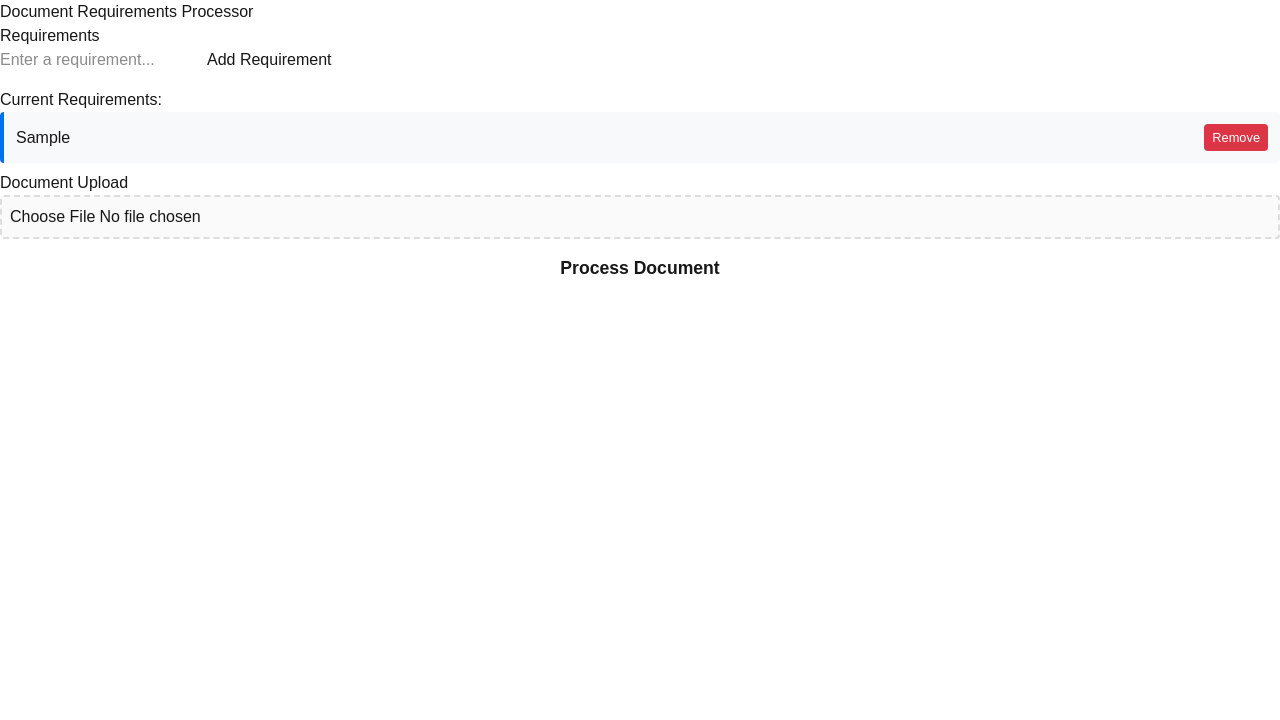
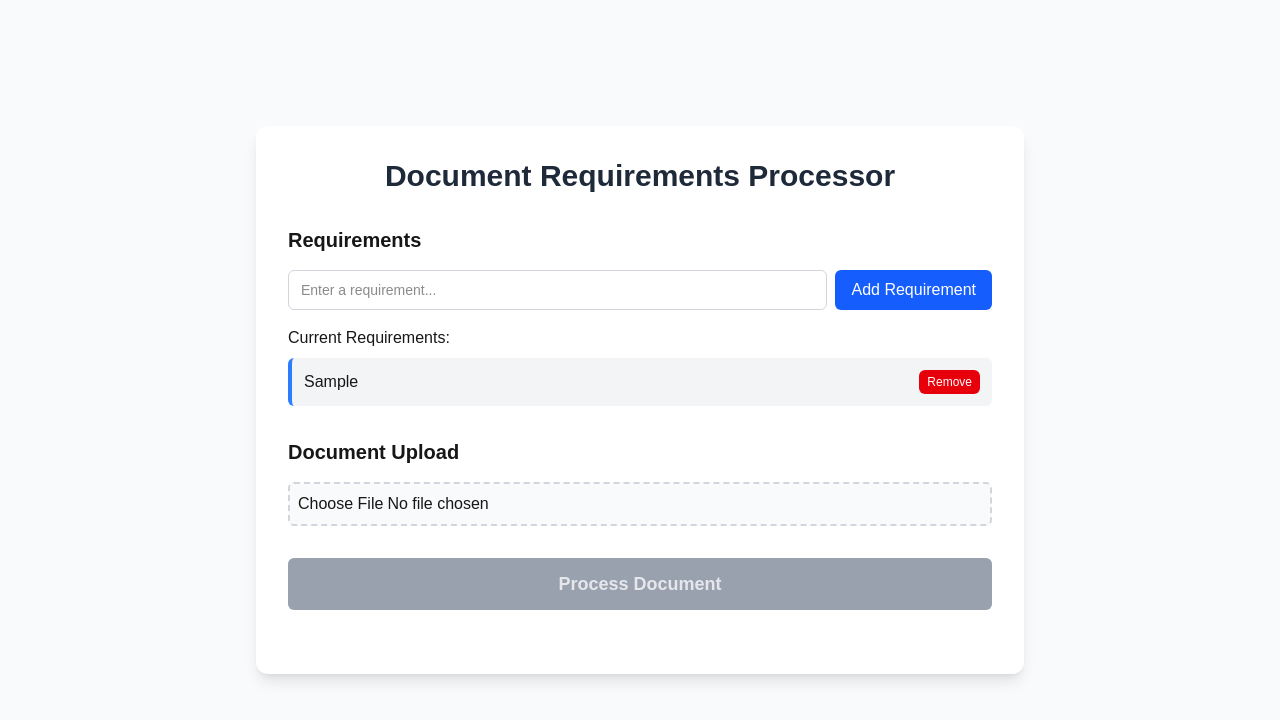
Before and after one commit to Mjahaha/Docutiser, a Next.js app: page / in a window 1280 px wide. Both pictures are taken after typing "Sample" into the empty fields and a click on the button "Add Requirement". Shown: the top 720 px of the page. Built offline with nearby package versions, Linux system fonts and the light colour scheme.

Commit message:
added comments, changed var names and adjusted stylings

```diff
--- a/src/app/index.jsx
+++ b/src/app/index.jsx
@@ -1,6 +1,5 @@
 'use client';
 import { useState } from 'react';
-import styles from './styles/Home.module.css';
 
 export default function Body() {
   const [requirements, setRequirements] = useState([]);
@@ -9,7 +8,6 @@ export default function Body() {
   const [isProcessing, setIsProcessing] = useState(false);
   const [result, setResult] = useState(null);
 
-  // Add a new requirement to the list
   const addRequirement = () => {
     if (currentRequirement.trim()) {
       setRequirements([...requirements, currentRequirement.trim()]);
@@ -17,18 +15,15 @@ export default function Body() {
     }
   };
 
-  // Remove a requirement from the list
   const removeRequirement = (index) => {
     setRequirements(requirements.filter((_, i) => i !== index));
   };
 
-  // Handle file selection
   const handleFileChange = (e) => {
     const file = e.target.files[0];
     setSelectedFile(file);
   };
 
-  // Process the document with requirements
   const processDocument = async () => {
     if (!selectedFile || requirements.length === 0) {
       alert('Please select a file and add at least one requirement');
@@ -43,7 +38,6 @@ export default function Body() {
       formData.append('document', selectedFile);
       formData.append('requirements', JSON.stringify(requirements));
 
-      console.log(JSON.stringify(requirements));
       const response = await fetch('api/process-document', {
         method: 'POST',
         body: formData,
@@ -64,38 +58,45 @@ export default function Body() {
   };
 
   return (
-    <div className={styles.container}>
-      <main className={styles.main}>
-        <h1 className={styles.title}>Document Requirements Processor</h1>
+    <div className="min-h-screen bg-gray-50 flex items-center justify-center p-6">
+      <main className="w-full max-w-3xl bg-white rounded-xl shadow-lg p-8">
+        <h1 className="text-3xl font-bold text-center mb-8 text-gray-800">
+          Document Requirements Processor
+        </h1>
 
         {/* Requirements Section */}
-        <div className={styles.section}>
-          <h2>Requirements</h2>
-          <div className={styles.inputGroup}>
+        <div className="mb-8">
+          <h2 className="text-xl font-semibold mb-4">Requirements</h2>
+          <div className="flex gap-2 mb-4">
             <input
               type="text"
               value={currentRequirement}
               onChange={(e) => setCurrentRequirement(e.target.value)}
               placeholder="Enter a requirement..."
-              className={styles.input}
+              className="flex-1 border border-gray-300 rounded-md px-3 py-2 text-sm focus:outline-none focus:ring-2 focus:ring-blue-500"
               onKeyPress={(e) => e.key === 'Enter' && addRequirement()}
             />
-            <button onClick={addRequirement} className={styles.button}>
+            <button
+              onClick={addRequirement}
+              className="px-4 py-2 bg-blue-600 text-white rounded-md hover:bg-blue-700"
+            >
               Add Requirement
             </button>
           </div>
 
-          {/* Requirements List */}
           {requirements.length > 0 && (
-            <div className={styles.requirementsList}>
-              <h3>Current Requirements:</h3>
-              <ul>
+            <div className="mt-4">
+              <h3 className="font-medium mb-2">Current Requirements:</h3>
+              <ul className="space-y-2">
                 {requirements.map((req, index) => (
-                  <li key={index} className={styles.requirementItem}>
-                    <span>{req}</span>
+                  <li
+                    key={index}
+                    className="flex justify-between items-center p-3 bg-gray-100 rounded-md border-l-4 border-blue-500"
+                  >
+                    <span className="flex-1">{req}</span>
                     <button
                       onClick={() => removeRequirement(index)}
-                      className={styles.removeButton}
+                      className="px-2 py-1 bg-red-600 text-white text-xs rounded-md hover:bg-red-700"
                     >
                       Remove
                     </button>
@@ -107,25 +108,31 @@ export default function Body() {
         </div>
 
         {/* File Upload Section */}
-        <div className={styles.section}>
-          <h2>Document Upload</h2>
+        <div className="mb-8">
+          <h2 className="text-xl font-semibold mb-4">Document Upload</h2>
           <input
             type="file"
             onChange={handleFileChange}
-            className={styles.fileInput}
             accept=".pdf,.doc,.docx,.txt"
+            className="w-full p-2 border-2 border-dashed border-gray-300 rounded-md bg-gray-50 hover:border-blue-500"
           />
           {selectedFile && (
-            <p className={styles.fileName}>Selected: {selectedFile.name}</p>
+            <p className="mt-2 text-sm italic text-gray-600">
+              Selected: {selectedFile.name}
+            </p>
           )}
         </div>
 
         {/* Process Button */}
-        <div className={styles.section}>
+        <div className="mb-8">
           <button
             onClick={processDocument}
             disabled={isProcessing || !selectedFile || requirements.length === 0}
-            className={`${styles.button} ${styles.processButton}`}
+            className={`w-full py-3 text-lg font-bold rounded-md ${
+              isProcessing || !selectedFile || requirements.length === 0
+                ? 'bg-gray-400 text-gray-200 cursor-not-allowed'
+                : 'bg-blue-600 text-white hover:bg-blue-700'
+            }`}
           >
             {isProcessing ? 'Processing...' : 'Process Document'}
           </button>
@@ -133,16 +140,18 @@ export default function Body() {
 
         {/* Results Section */}
         {result && (
-          <div className={styles.section}>
-            <h2>Results</h2>
-            <div className={styles.results}>
+          <div className="mt-8">
+            <h2 className="text-xl font-semibold mb-4">Results</h2>
+            <div className="mt-2">
               {result.error ? (
-                <div className={styles.error}>
+                <div className="p-4 rounded-md border bg-red-100 border-red-300 text-red-800">
                   <strong>Error:</strong> {result.error}
                 </div>
               ) : (
-                <div className={styles.success}>
-                  <pre>{result.output}</pre>
+                <div className="p-4 rounded-md border bg-green-100 border-green-300 text-green-800">
+                  <pre className="whitespace-pre-wrap break-words m-0">
+                    {result.output}
+                  </pre>
                 </div>
               )}
             </div>
```
Also changed, not shown: 1 other file (tests, documents, lock files or other folders).
